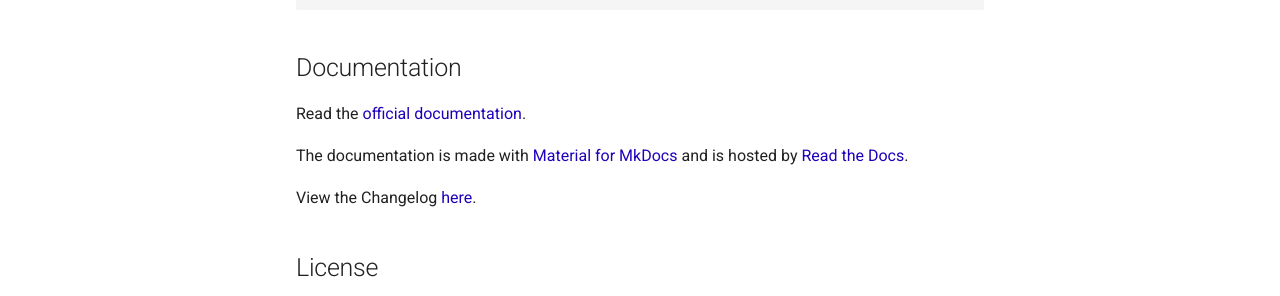
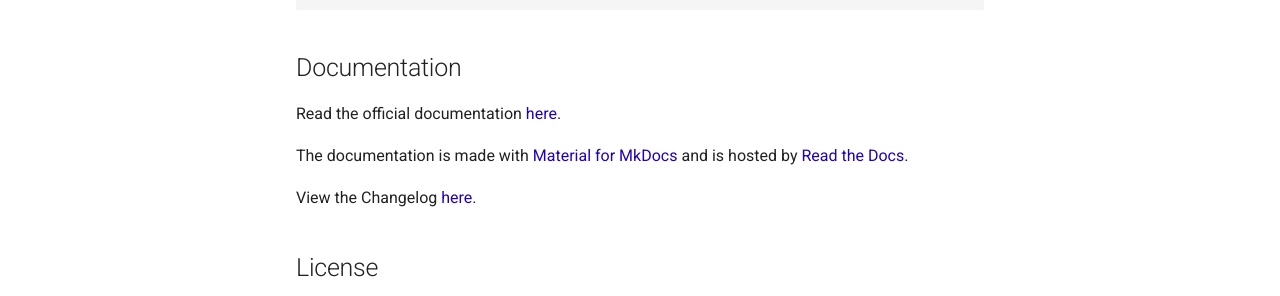
Before and after one commit to jeremander/fancy-dataclass, an MkDocs documentation site: the page built from docs/README.md, in a window 1280 px wide and 1400 px high, scrolled down 870 px. Shown: the part 913-1209 px from the top of the window. Built offline with MkDocs 1.6.1 and Material for MkDocs 9.7.7, drawn with Linux system fonts in a browser that asks for light colours; comment, search, counter and statistics services are not loaded.

Commit message:
docs: hide readthedocs flyout

```diff
--- a/docs/README.md
+++ b/docs/README.md
@@ -72,7 +72,7 @@
 
 ## Documentation
 
-Read the [official documentation](https://fancy-dataclass.readthedocs.io).
+Read the official documentation [here](https://fancy-dataclass.readthedocs.io).
 
 The documentation is made with [Material for MkDocs](https://squidfunk.github.io/mkdocs-material) and is hosted by [Read the Docs](https://readthedocs.org).
 
--- a/docs/stylesheets/extra.css
+++ b/docs/stylesheets/extra.css
@@ -33,3 +33,7 @@
 .md-content a:not(:hover), a.autorefs:not(:hover) {
   color: #2000bb;
 }
+
+readthedocs-flyout {
+  display: none;
+}
--- a/mkdocs.yml
+++ b/mkdocs.yml
@@ -1,6 +1,7 @@
 site_name: Fancy Dataclass
 site_author: Jeremy Silver
 repo_url: https://github.com/jeremander/fancy-dataclass
+edit_uri: tree/main/docs
 
 theme:
   name: material
```
